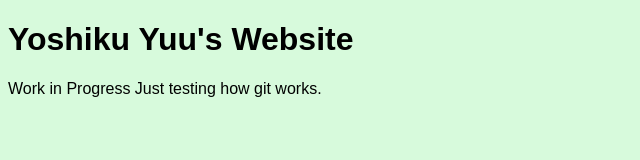
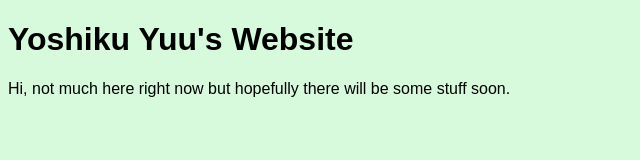
Before and after one commit to YoshikuYuu/YSK_Web, a plain HTML site: page index.html in a window 1280 px wide. Shown: the whole page, without its empty margins (0-640 px from the left). Drawn offline with Linux system fonts and the light colour scheme.

Commit message:
More git stuff

```diff
--- a/index.html
+++ b/index.html
@@ -7,8 +7,7 @@
 
   <body>
     <h1>Yoshiku Yuu's Website</h1>
-    <p>Work in Progress
-       Just testing how git works.
+    <p>Hi, not much here right now but hopefully there will be some stuff soon.
     </p>
   </body>
 </html>
```
